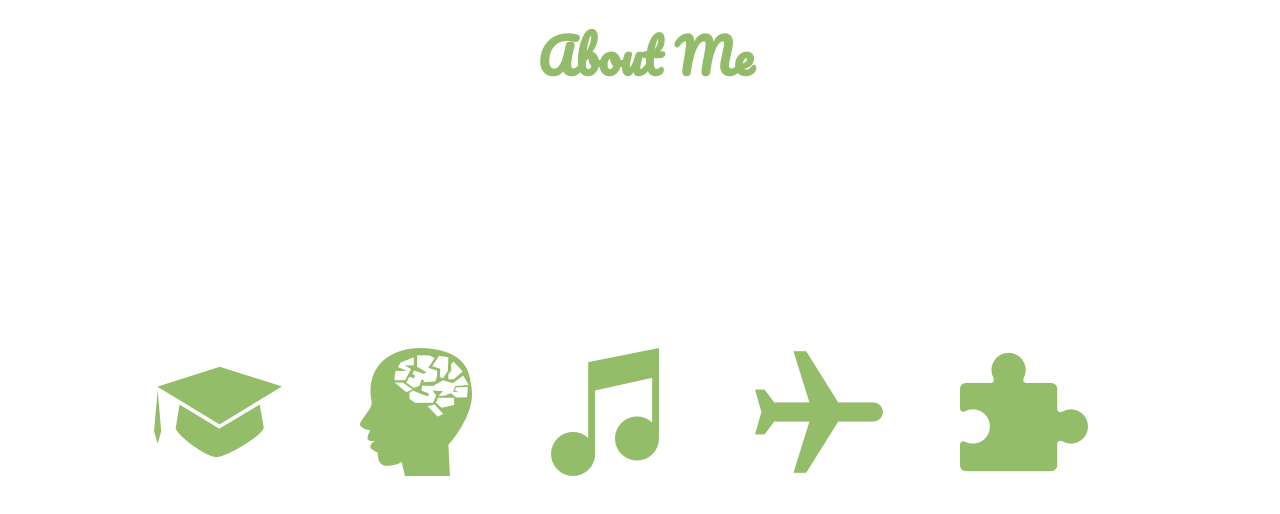
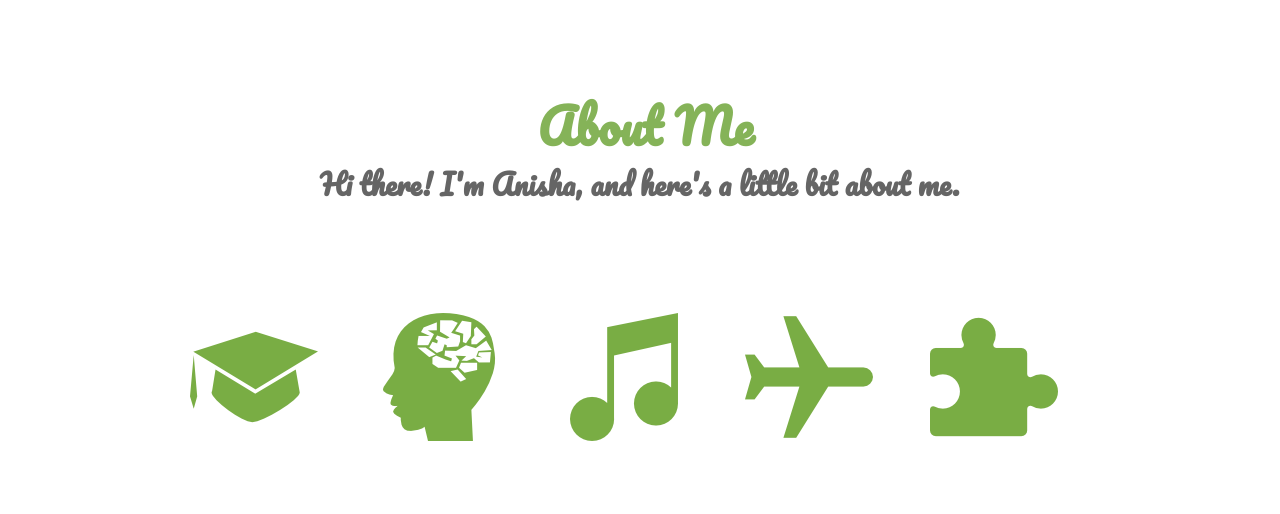
Before and after one commit to anisha3/anisha3.github.io, a plain HTML site: page index.html in a window 1280 px wide. Shown: the part 702-1216 px from the top of the page. Drawn offline with nearby package versions, Linux system fonts and the light colour scheme.

Commit message:
about page

```diff
--- a/assets/css/style.css
+++ b/assets/css/style.css
@@ -162,45 +162,50 @@ a {
 
 /* IMAGE FORMATTING FOR ABOUT ME PAGE */
 
-.me-pic {
-	margin-left: 10px;
-	padding: 25px;
-	opacity: 0.8;
 
+ul.img-list {
+  list-style-type: none;
+  margin: 0;
+  padding: 0;
+  text-align: center;
 }
 
-#school img{
-	position: absolute;
-	top: 50%;
-	left: 12%;
-
+ul.img-list li {
+  display: inline-block;
+  height: 150px;
+  margin: 0 2em 2em 0;
+  position: relative;
+  top: 50%;
+  transform: translateY(210%);
+  width: 150px;
 }
 
-
-#major img{
-	position: absolute;
-	top: 50%;
-	left: 27.5%;
+span.text-content {
+  background: rgba(0,0,0,0.5);
+  color: white;
+  cursor: pointer;
+  display: table;
+  height: 150px;
+  left: 0;
+  position: absolute;
+  top: 0;
+  width: 150px;
+  opacity: 0;
+  -webkit-transition: opacity 500ms;
+  -moz-transition: opacity 500ms;
+  -o-transition: opacity 500ms;
+  transition: opacity 500ms;
 }
 
-#sing img{
-	position: absolute;
-	top: 50%;
-	left: 42.3%;
+span.text-content span {
+  display: table-cell;
+  text-align: center;
+  vertical-align: middle;
 }
 
-#travel img{
-	position: absolute;
-	top: 50%;
-	left: 59%;
+ul.img-list li:hover span.text-content {
+  opacity: 1;
 }
-
-#puzzle img{
-	position: absolute;
-	top: 50%;
-	left: 75%;
-}
-
 #hi {
 	/*padding: 12px;*/
 	font-family: 'Pacifico', cursive;
@@ -208,9 +213,24 @@ a {
 	color: #78AB46;
 	position: absolute;
 	left: 42%;
+	top: 10%;
 	font-weight: bold;
 	margin-top: 15px;
-	opacity: 0.8;
+	opacity: 0.9;
+
+}
+
+#more-hi {
+	/*padding: 12px;*/
+	font-family: 'Pacifico', cursive;
+	color: black;
+	position: absolute;
+	left: 25%;
+	top: 20%;
+	font-weight: bold;
+	font-size: 180%;
+	margin-top: 20px;
+	opacity: 0.6;
 
 }
 
--- a/index.html
+++ b/index.html
@@ -49,39 +49,41 @@
             <!-- About Me Section -->
             <section class = "section" id = "about-section">
                 <div id="hi">About Me</div>
-                <div class = "me-pic" id = "school">
-                    <img src="assets/img/cap.png">
-<!--                     <span class="text-content"><span>I'm a second year undergraduate student at UC Berkeley.</span></span>
- -->                </div>
-                <!-- <div class = "info" id = "school-info">
-                        I am currently a second-year undergraduate student at UC Berkeley.
-                    </div> -->
-                <div class = "me-pic" id = "major">
-                    <img src="assets/img/brain.png">
-                   <!--  <span class="text-content"><span>I'm studying Cognitive Science with a minor in Computer Science.</span></span> -->
-                </div>
+                <div id="more-hi"> Hi there! I'm Anisha, and here's a little bit about me.</div>
+                <ul class="img-list">
+                <li>
+                    <a>
+                    <img src="assets/img/cap.png"/>
+                        <span class="text-content"><span>I'm a second year undergraduate student at UC Berkeley.</span></span>
+                    </a>
+                </li>
+                <li>
+                    <a>
+                        <img src="assets/img/brain.png"/>
 
-                <!-- <div class = "info" id = "major-info">
-                    I am studying Cognitive Science.
-                </div> -->
-                <div class = "me-pic" id = "sing">
-                    <img src="assets/img/music.png">
-                </div>
-                <!-- <div class = "info" id = "sing-info">
-                    I love to sing.
-                 </div> -->
-                <div class = "me-pic" id = "travel">
-                    <img src="assets/img/plane.png">
-                </div>
-                <!-- <div class = "info" id = "travel-info">
-                    I love traveling and discovering new places.
-                </div> -->
-                <div class = "me-pic" id = "puzzle">
-                    <img src="assets/img/puzzle.png">
-                </div>
-                <!-- <div class = "info" id = "puzzle-info">
-                    I love solving puzzles.
-                </div> -->
+                        <span class="text-content"><span>I'm studying Cognitive Science with a minor in Computer Science.</span></span>
+                    </a>
+                </li>
+                <li>
+                    <a>
+                        <img src="assets/img/music.png"/>
+                        <span class="text-content"><span>I love to sing and dance.</span></span>
+                    </a>
+                </li>
+                <li>
+                    <a>
+                        <img src="assets/img/plane.png"/>
+                        <span class="text-content"><span>I like to travel and discover new places.</span></span>
+                    </a>
+                </li>
+                <li>
+                    <a>
+                        <img src="assets/img/puzzle.png"/>
+                        <span class="text-content"><span>I enjoy solving puzzles.</span></span>
+                    </a>
+                </li>
+                </ul>
+
             </section>
 
 
```
